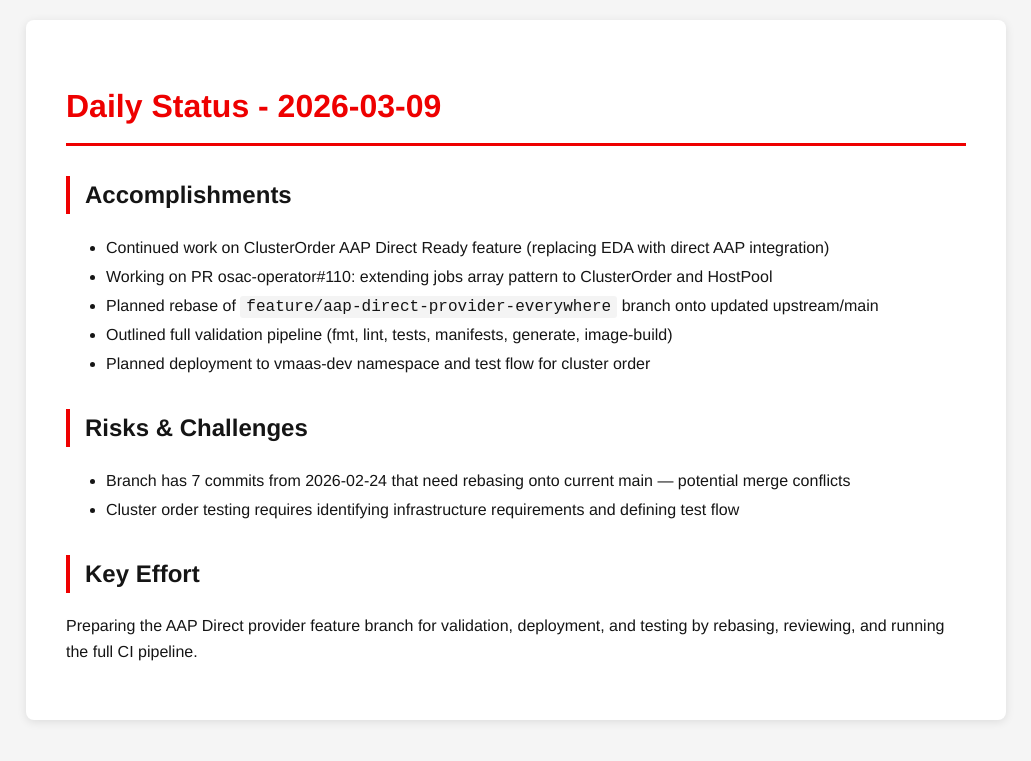
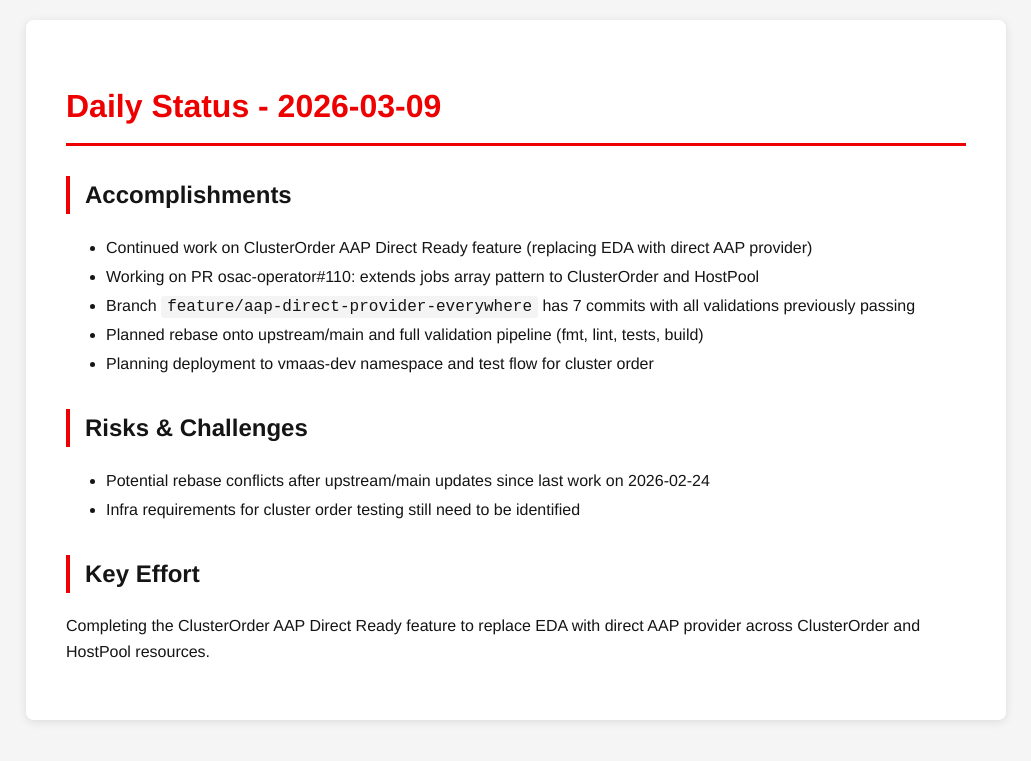
Before and after one commit to tzvatot/daily-status, a Jekyll site: the page built from 2026-03-09.md, in a window 1280 px wide. Shown: the top 761 px of the page, without its empty margins (124-1155 px from the left). Built offline with Jekyll 4.4.1, drawn with Linux system fonts in a browser that asks for light colours.

Commit message:
Daily status update - 2026-03-09

```diff
--- a/2026-03-09.md
+++ b/2026-03-09.md
@@ -7,15 +7,15 @@
 # Daily Status - 2026-03-09
 
 ## Accomplishments
-- Continued work on ClusterOrder AAP Direct Ready feature (replacing EDA with direct AAP integration)
-- Working on PR osac-operator#110: extending jobs array pattern to ClusterOrder and HostPool
-- Planned rebase of `feature/aap-direct-provider-everywhere` branch onto updated upstream/main
-- Outlined full validation pipeline (fmt, lint, tests, manifests, generate, image-build)
-- Planned deployment to vmaas-dev namespace and test flow for cluster order
+- Continued work on ClusterOrder AAP Direct Ready feature (replacing EDA with direct AAP provider)
+- Working on PR osac-operator#110: extends jobs array pattern to ClusterOrder and HostPool
+- Branch `feature/aap-direct-provider-everywhere` has 7 commits with all validations previously passing
+- Planned rebase onto upstream/main and full validation pipeline (fmt, lint, tests, build)
+- Planning deployment to vmaas-dev namespace and test flow for cluster order
 
 ## Risks & Challenges
-- Branch has 7 commits from 2026-02-24 that need rebasing onto current main — potential merge conflicts
-- Cluster order testing requires identifying infrastructure requirements and defining test flow
+- Potential rebase conflicts after upstream/main updates since last work on 2026-02-24
+- Infra requirements for cluster order testing still need to be identified
 
 ## Key Effort
-Preparing the AAP Direct provider feature branch for validation, deployment, and testing by rebasing, reviewing, and running the full CI pipeline.
+Completing the ClusterOrder AAP Direct Ready feature to replace EDA with direct AAP provider across ClusterOrder and HostPool resources.
```
